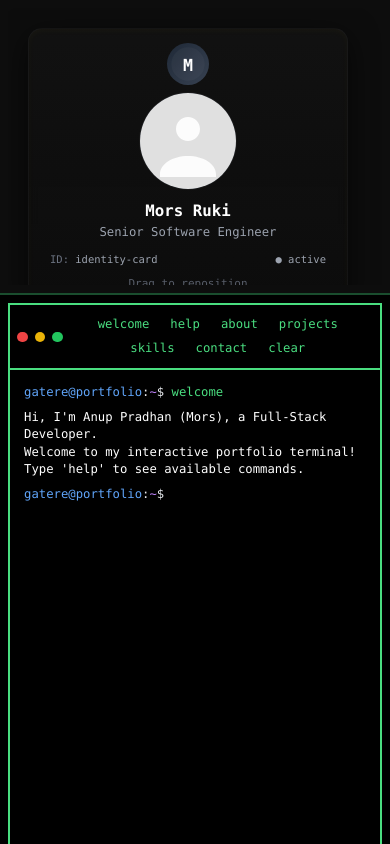
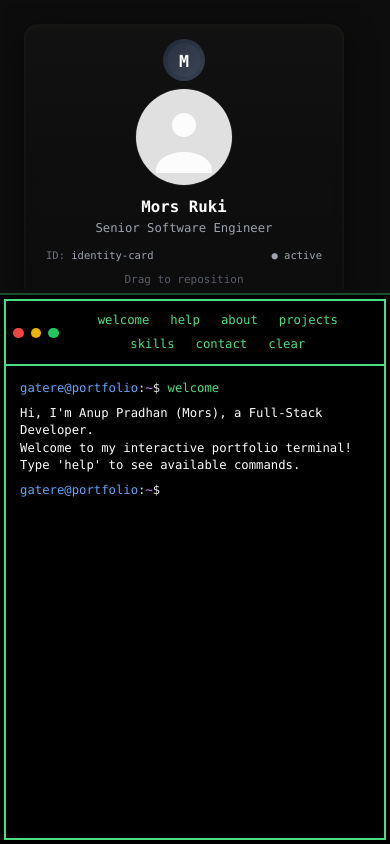
Before and after one commit to M0rs-Ruki/terminal-portfolio, a React (Vite) app: page / in a window 390 px wide. Built offline with nearby package versions, Linux system fonts and the light colour scheme.

Commit message:
Movile responseve

```diff
--- a/src/App.css
+++ b/src/App.css
@@ -10,39 +10,113 @@ body, html {
   overflow: hidden;
 }
 
+* {
+  box-sizing: border-box;
+}
+
+/* === CUSTOM SCROLLBAR STYLES - DESKTOP === */
+/* Desktop Scrollbar Styling */
+::-webkit-scrollbar {
+  width: 8px;
+  height: 8px;
+}
+
+::-webkit-scrollbar-track {
+  background: #0d0d0d;
+  border-radius: 4px;
+  border: 1px solid #1a1a1a;
+}
+
+::-webkit-scrollbar-thumb {
+  background: linear-gradient(180deg, #1a4d2e 0%, #145a2e 50%, #0f3d20 100%);
+  border-radius: 4px;
+  border: 1px solid #0f3d20;
+  transition: all 0.3s ease;
+}
+
+::-webkit-scrollbar-thumb:hover {
+  background: linear-gradient(180deg, #2a5d3e 0%, #1f6a3e 50%, #1a4d2e 100%);
+  box-shadow: 0 0 8px rgba(26, 77, 46, 0.4);
+}
+
+::-webkit-scrollbar-thumb:active {
+  background: linear-gradient(180deg, #3a7d5e 0%, #2f7a4e 50%, #2a5d3e 100%);
+}
+
+::-webkit-scrollbar-corner {
+  background: #0d0d0d;
+}
+
+/* Firefox Scrollbar Styling */
+* {
+  scrollbar-width: thin;
+  scrollbar-color: #1a4d2e #0d0d0d;
+}
+
+/* Auto-hide scrollbar when not hovering */
+@media screen and (min-width: 769px) {
+  .identity-pane::-webkit-scrollbar,
+  .terminal-pane::-webkit-scrollbar {
+    opacity: 0;
+    transition: opacity 0.3s ease;
+  }
+
+  .identity-pane:hover::-webkit-scrollbar,
+  .terminal-pane:hover::-webkit-scrollbar {
+    opacity: 1;
+  }
+
+  .identity-pane::-webkit-scrollbar-thumb,
+  .terminal-pane::-webkit-scrollbar-thumb {
+    opacity: 0.7;
+    transition: all 0.3s ease;
+  }
+
+  .identity-pane:hover::-webkit-scrollbar-thumb,
+  .terminal-pane:hover::-webkit-scrollbar-thumb {
+    opacity: 1;
+  }
+}
+
+
 /* === Main App Layout === */
 .app-shell {
   display: flex;
   flex-direction: column;
   height: 100vh;
   position: relative;
+  overflow: hidden;
 }
 
 /* === Content Area - Desktop First === */
 .main-content-area {
   display: flex;
-  flex-direction: row; /* Side by side on desktop */
+  flex-direction: row;
   flex-grow: 1;
   width: 100%;
+  height: 100vh;
   min-height: 0;
+  overflow: hidden;
 }
 
 /* === Desktop Layout === */
 .identity-pane {
   width: 35%;
+  height: 100vh;
   flex-shrink: 0;
   position: relative;
   border-right: 2px solid #1a4d2e;
   box-sizing: border-box;
-  overflow-y: auto; /* Allow scrolling on mobile */
+  overflow-y: auto;
 }
 
 .terminal-pane {
   width: 65%;
+  height: 100vh;
   flex-grow: 1;
   box-sizing: border-box;
   background-color: #000;
-  overflow-y: auto; /* Allow scrolling on mobile */
+  overflow-y: auto;
 }
 
 /* === Footer Styles === */
@@ -66,73 +140,96 @@ body, html {
 
 /* === MOBILE RESPONSIVE BREAKPOINTS === */
 
-/* Large Tablets (768px and down) */
+/* Tablets and Mobile (768px and down) */
 @media screen and (max-width: 768px) {
+  .app-shell {
+    height: 100vh;
+    overflow: hidden;
+  }
+
   .main-content-area {
-    flex-direction: column; /* Stack vertically */
+    flex-direction: column;
+    height: 100vh;
+    overflow: hidden;
   }
 
   .identity-pane {
     width: 100%;
-    height: 40vh; /* Takes 40% of viewport height */
+    height: 35vh; /* Exactly 35% of viewport */
+    max-height: 35vh; /* Force maximum height */
+    min-height: 35vh; /* Force minimum height */
+    flex-shrink: 0;
+    flex-grow: 0;
     border-right: none;
     border-bottom: 2px solid #1a4d2e;
+    overflow: hidden; /* Hide all overflow */
+    position: relative;
   }
 
   .terminal-pane {
     width: 100%;
-    height: 60vh; /* Takes 60% of viewport height */
+    height: 65vh; /* Exactly 65% of viewport */
+    max-height: 65vh; /* Force maximum height */
+    min-height: 65vh; /* Force minimum height */
     flex-grow: 0;
+    flex-shrink: 0;
+    overflow: hidden; /* Hide all overflow */
+    position: relative;
   }
 
-  .status-footer {
-    font-size: 11px;
-    padding: 6px 12px;
+  /* Ensure child components don't overflow */
+  .identity-pane > *,
+  .terminal-pane > * {
+    max-height: 100%;
+    overflow: hidden;
   }
 }
 
 /* Mobile Phones (480px and down) */
 @media screen and (max-width: 480px) {
   body, html {
-    font-size: 14px; /* Slightly larger base font */
-  }
-
-  .main-content-area {
-    flex-direction: column;
+    font-size: 14px;
   }
 
   .identity-pane {
-    width: 100%;
-    height: 35vh; /* Reduce identity pane on small screens */
-    border-right: none;
-    border-bottom: 2px solid #1a4d2e;
-    padding: 8px; /* Add some padding */
+    height: 35vh;
+    max-height: 35vh;
+    min-height: 35vh;
+    padding: 4px;
+    overflow: hidden;
   }
 
   .terminal-pane {
-    width: 100%;
-    height: 65vh; /* More space for terminal on mobile */
-    flex-grow: 0;
-    padding: 8px; /* Add some padding */
+    height: 65vh;
+    max-height: 65vh;
+    min-height: 65vh;
+    padding: 4px;
+    overflow: hidden;
   }
 
   .status-footer {
     font-size: 10px;
     padding: 4px 8px;
-    text-align: center; /* Center align on mobile */
+    text-align: center;
   }
 }
 
 /* Very Small Screens (360px and down) */
 @media screen and (max-width: 360px) {
   .identity-pane {
-    height: 30vh; /* Even smaller identity section */
-    padding: 4px;
+    height: 35vh;
+    max-height: 35vh;
+    min-height: 35vh;
+    padding: 2px;
+    overflow: hidden;
   }
 
   .terminal-pane {
-    height: 70vh; /* More terminal space */
-    padding: 4px;
+    height: 65vh;
+    max-height: 65vh;
+    min-height: 65vh;
+    padding: 2px;
+    overflow: hidden;
   }
 
   .status-footer {
@@ -144,33 +241,45 @@ body, html {
 /* === LANDSCAPE MOBILE === */
 @media screen and (max-width: 768px) and (orientation: landscape) {
   .main-content-area {
-    flex-direction: row; /* Back to side-by-side in landscape */
+    flex-direction: row;
+    height: 100vh;
   }
 
   .identity-pane {
-    width: 40%;
-    height: 100%;
+    width: 35%;
+    height: 100vh;
+    max-height: 100vh;
+    min-height: 100vh;
     border-right: 2px solid #1a4d2e;
     border-bottom: none;
+    overflow: hidden;
   }
 
   .terminal-pane {
-    width: 60%;
-    height: 100%;
+    width: 65%;
+    height: 100vh;
+    max-height: 100vh;
+    min-height: 100vh;
+    overflow: hidden;
   }
 }
 
-/* === TOUCH IMPROVEMENTS === */
-@media (hover: none) and (pointer: coarse) {
-  /* Touch-friendly improvements */
-  .status-footer {
-    padding: 12px 16px; /* Larger touch targets */
+/* === DISABLE SCROLLING ON MOBILE === */
+@media screen and (max-width: 768px) {
+  /* Prevent body scroll */
+  body {
+    overflow: hidden;
+    position: fixed;
+    width: 100%;
+    height: 100%;
   }
 
-  /* Ensure scrollable areas work well with touch */
-  .identity-pane,
-  .terminal-pane {
-    -webkit-overflow-scrolling: touch;
+  /* Force all child elements to respect container bounds */
+  .identity-pane *,
+  .terminal-pane * {
+    max-width: 100%;
+    word-wrap: break-word;
+    overflow-wrap: break-word;
   }
 }
 
```
